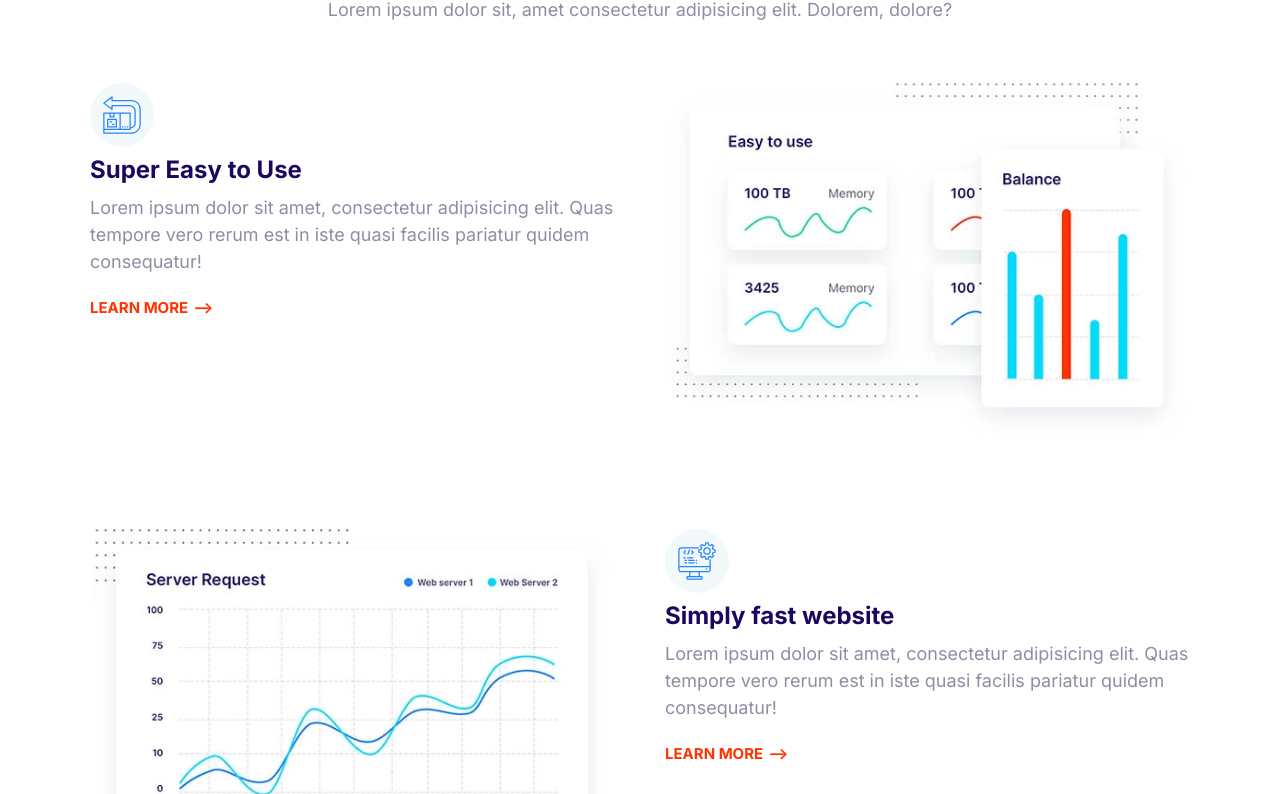
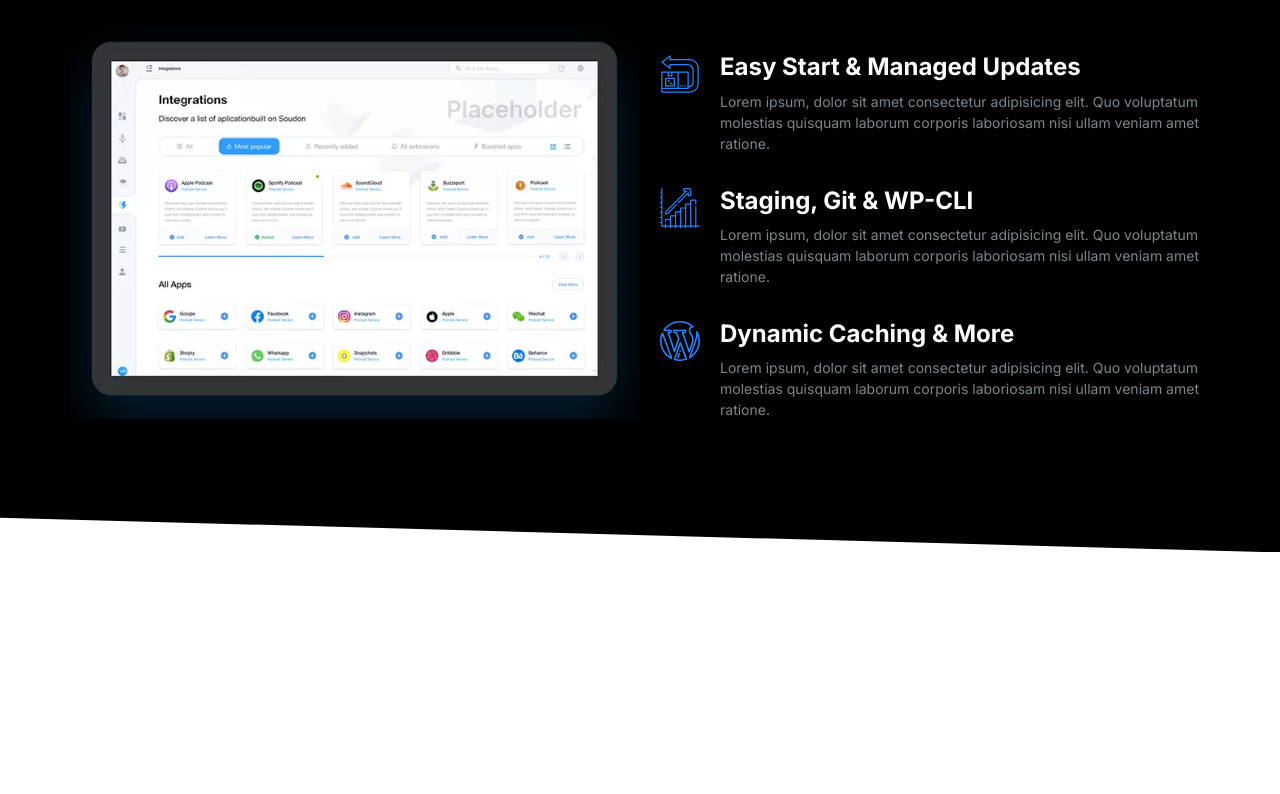
Before and after one commit to Evans-Asiedu/moshify, a plain HTML site: page index.html in a window 1280 px wide. Shown: the part 141-935 px from the top of the page. After the commit the page ends 800 px from the top, so only its background shows below. Drawn offline with Linux system fonts and the light colour scheme.

Commit message:
Build the block-showcase component.

```diff
--- a/css/styles.css
+++ b/css/styles.css
@@ -411,7 +411,8 @@ a {
 /* Media */
 .media {
   display: flex;
-  margin-bottom: 4rem;
+  margin-bottom: 1rem;
+  font-size: 1.4rem;
 }
 
 .media__image {
@@ -789,3 +790,15 @@ a {
     order: 2;
   }
 }
+
+/* Showcase Block */
+@media screen and (min-width: 768px) {
+  .block-showcase .grid {
+    grid-template-columns: 50% 50%;
+    gap: 0 2rem;
+  }
+  .block-showcase__image > img {
+    width: 100%;
+    max-width: 700px;
+  }
+}
--- a/index.html
+++ b/index.html
@@ -14,125 +14,76 @@
     <link rel="stylesheet" href="css/styles.css" />
   </head>
   <body>
-    <section class="block container">
+    <section class="block block--dark block--skewed-right block-showcase">
       <header class="block__header">
-        <h2>Host on the Cloud to Keep Growing</h2>
-        <p>
-          Lorem ipsum dolor sit, amet consectetur adipisicing elit. Dolorem,
-          dolore?
-        </p>
+        <h2>User Friendly Control Panel</h2>
       </header>
-      <article class="grid grid--1x2 feature">
-        <div>
-          <span class="icon-container">
+      <div class="container grid grid--1x2">
+        <picture class="block-showcase__image">
+          <source
+            type="image/webp"
+            srcset="images/ipad.webp 1x, images/ipad@2x.webp 2x"
+          />
+          <source
+            type="image/png"
+            srcset="images/ipad.png 1x, images/ipad@2x.png 2x"
+          />
+          <img src="images/ipad@2x.png" alt="" />
+        </picture>
+        <ul class="list">
+          <li>
+            <div class="media">
+              <div class="media__image">
                 <svg class="icon icon--primary">
                   <use xlink:href="images/sprite.svg#easy"></use>
                 </svg>
-          </span>
-          <h3 class="feature__heading">Super Easy to Use</h3>
+              </div>
+              <div class="media__body">
+                <h3 class="media__title">Easy Start & Managed Updates</h3>
                 <p>
-            Lorem ipsum dolor sit amet, consectetur adipisicing elit. Quas
-            tempore vero rerum est in iste quasi facilis pariatur quidem
-            consequatur!
+                  Lorem ipsum, dolor sit amet consectetur adipisicing elit. Quo
+                  voluptatum molestias quisquam laborum corporis laboriosam nisi
+                  ullam veniam amet ratione.
                 </p>
-          <a href="#" class="link-arrow">Learn More</a>
               </div>
-        <picture>
-          <source
-            type="image/webp"
-            srcset="images/easy.webp 1x, images/easy@2x.webp 2x"
-          />
-          <source
-            type="image/jpg"
-            srcset="images/easy.jpg 1x, images/easy@2x.jpg 2x"
-          />
-          <img class="feature__image" src="images/easy@2x.jpg" alt="" />
-        </picture>
-      </article>
-
-      <article class="grid grid--1x2 feature">
-        <div class="feature__content">
-          <span class="icon-container">
+            </div>
+          </li>
+          <li>
+            <div class="media">
+              <div class="media__image">
                 <svg class="icon icon--primary">
-              <use xlink:href="images/sprite.svg#computer"></use>
+                  <use xlink:href="images/sprite.svg#growth"></use>
                 </svg>
-          </span>
-          <h3 class="feature__heading">Simply fast website</h3>
+              </div>
+              <div class="media__body">
+                <h3 class="media__title">Staging, Git & WP-CLI</h3>
                 <p>
-            Lorem ipsum dolor sit amet, consectetur adipisicing elit. Quas
-            tempore vero rerum est in iste quasi facilis pariatur quidem
-            consequatur!
+                  Lorem ipsum, dolor sit amet consectetur adipisicing elit. Quo
+                  voluptatum molestias quisquam laborum corporis laboriosam nisi
+                  ullam veniam amet ratione.
                 </p>
-          <a href="#" class="link-arrow">Learn More</a>
               </div>
-        <picture>
-          <source
-            type="image/webp"
-            srcset="images/fast.webp 1x, images/fast@2x.webp 2x"
-          />
-          <source
-            type="image/jpg"
-            srcset="images/fast.jpg 1x, images/fast@2x.jpg 2x"
-          />
-          <img class="feature__image" src="images/fast@2x.jpg" alt="" />
-        </picture>
-      </article>
-
-      <article class="grid grid--1x2 feature">
-        <div class="feature__content">
-          <span class="icon-container">
+            </div>
+          </li>
+          <li>
+            <div class="media">
+              <div class="media__image">
                 <svg class="icon icon--primary">
                   <use xlink:href="images/sprite.svg#wordpress"></use>
                 </svg>
-          </span>
-          <h3 class="feature__heading">Wordpress made easy</h3>
+              </div>
+              <div class="media__body">
+                <h3 class="media__title">Dynamic Caching & More</h3>
                 <p>
-            Lorem ipsum dolor sit amet, consectetur adipisicing elit. Quas
-            tempore vero rerum est in iste quasi facilis pariatur quidem
-            consequatur!
+                  Lorem ipsum, dolor sit amet consectetur adipisicing elit. Quo
+                  voluptatum molestias quisquam laborum corporis laboriosam nisi
+                  ullam veniam amet ratione.
                 </p>
-          <a href="#" class="link-arrow">Learn More</a>
               </div>
-        <picture>
-          <source
-            type="image/webp"
-            srcset="images/wordpress.webp 1x, images/wordpress@2x.webp 2x"
-          />
-          <source
-            type="image/jpg"
-            srcset="images/wordpress.jpg 1x, images/wordpress@2x.jpg 2x"
-          />
-          <img class="feature__image" src="images/wordpress@2x.jpg" alt="" />
-        </picture>
-      </article>
-
-      <article class="grid grid--1x2 feature">
-        <div class="feature__content">
-          <span class="icon-container">
-            <svg class="icon icon--primary">
-              <use xlink:href="images/sprite.svg#clock"></use>
-            </svg>
-          </span>
-          <h3 class="feature__heading">24/7 Expert Support</h3>
-          <p>
-            Lorem ipsum dolor sit amet, consectetur adipisicing elit. Quas
-            tempore vero rerum est in iste quasi facilis pariatur quidem
-            consequatur!
-          </p>
-          <a href="#" class="link-arrow">Learn More</a>
             </div>
-        <picture>
-          <source
-            type="image/webp"
-            srcset="images/support.webp 1x, images/support@2x.webp 2x"
-          />
-          <source
-            type="image/jpg"
-            srcset="images/support.jpg 1x, images/support@2x.jpg 2x"
-          />
-          <img class="feature__image" src="images/support@2x.jpg" alt="" />
-        </picture>
-      </article>
+          </li>
+        </ul>
+      </div>
     </section>
     <script src="js/main.js"></script>
   </body>
```
Also changed, not shown: components/block-showcase.html (added, +71 -0 lines). Lines whose indentation alone changed are shown as unchanged.
